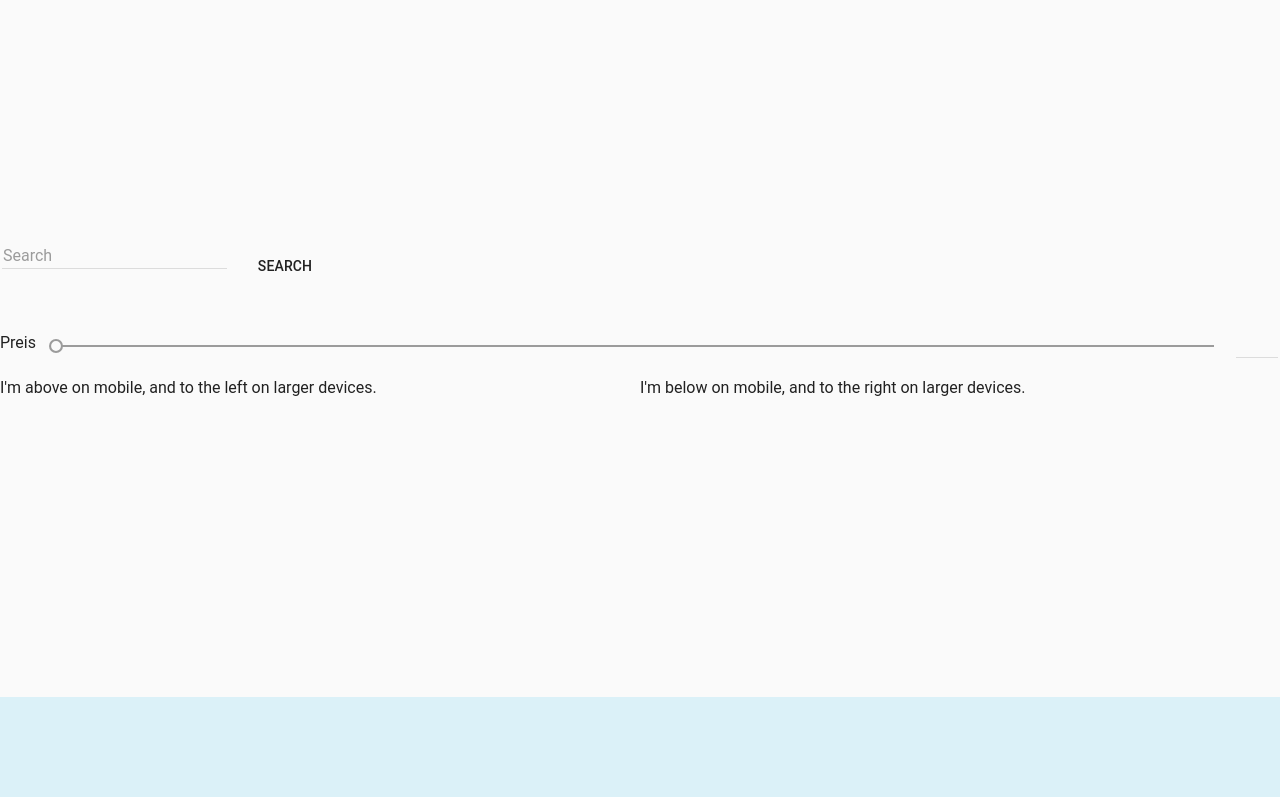
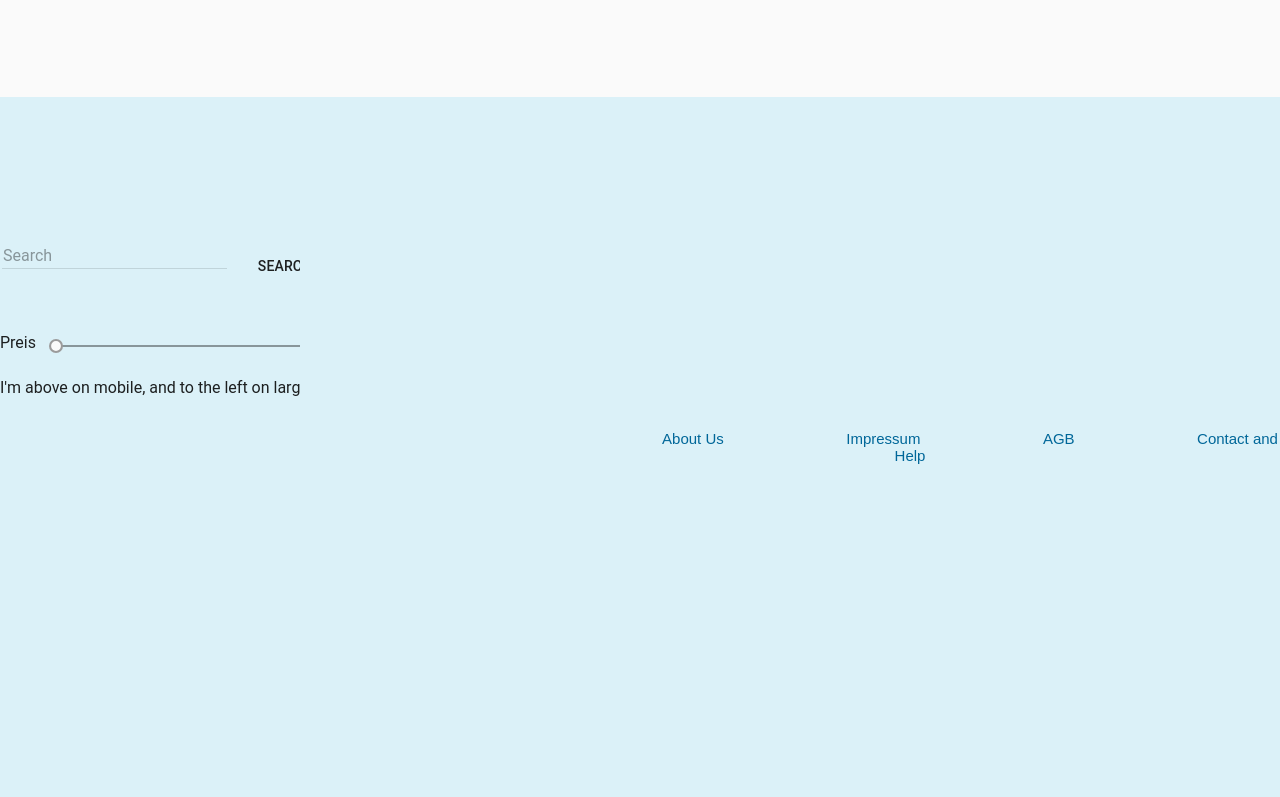
Before and after one commit to elsen1337/TeamFulda2019_1, a PHP site: page /AngularJS-Prototype/index.html in a window 1280 px wide; the page is wider, and only the part inside the window is pictured. Shown: the part 81-878 px from the top of that part. Run offline with PHP 8.4, Linux system fonts and the light colour scheme.

Commit message:
Update style.css
Padding zum Footer hinzugefügt. Position und Top entfernt!

```diff
--- a/AngularJS-Prototype/style.css
+++ b/AngularJS-Prototype/style.css
@@ -54,8 +54,7 @@
 
 footer{
     z-index: 1;
-    position: relative;
-    top: 600px;
+    padding: 300px;
     left: 0;
     bottom: 0;
     width: 100%;
```
